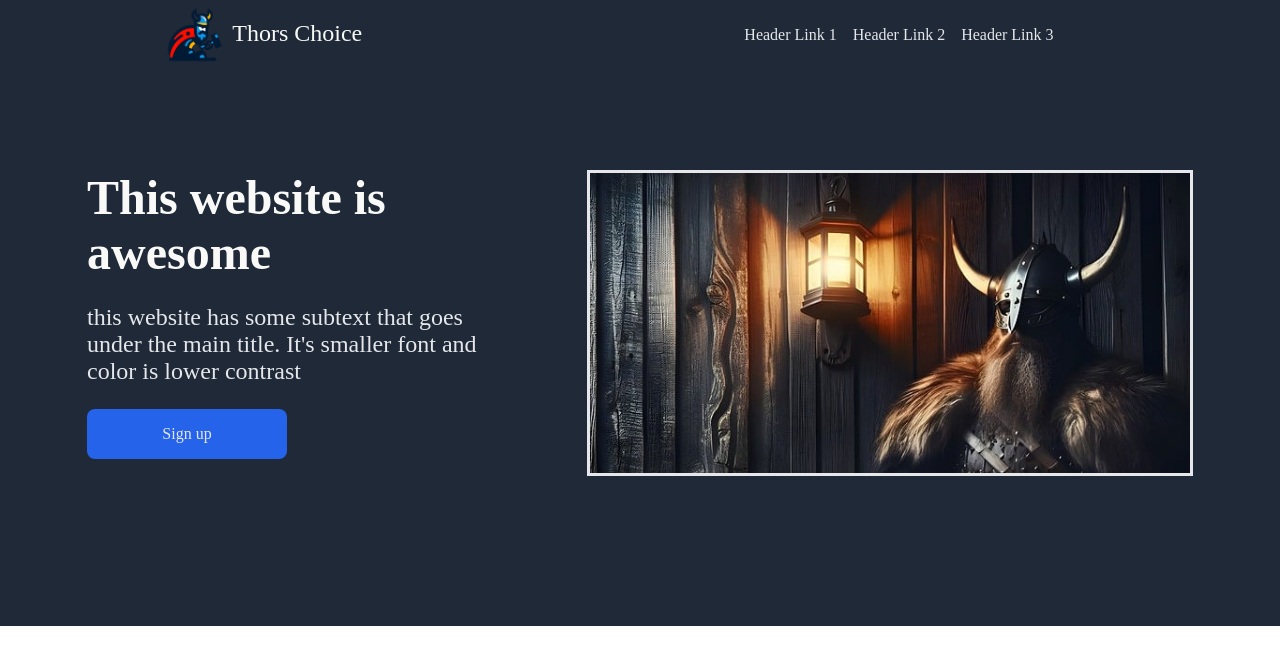
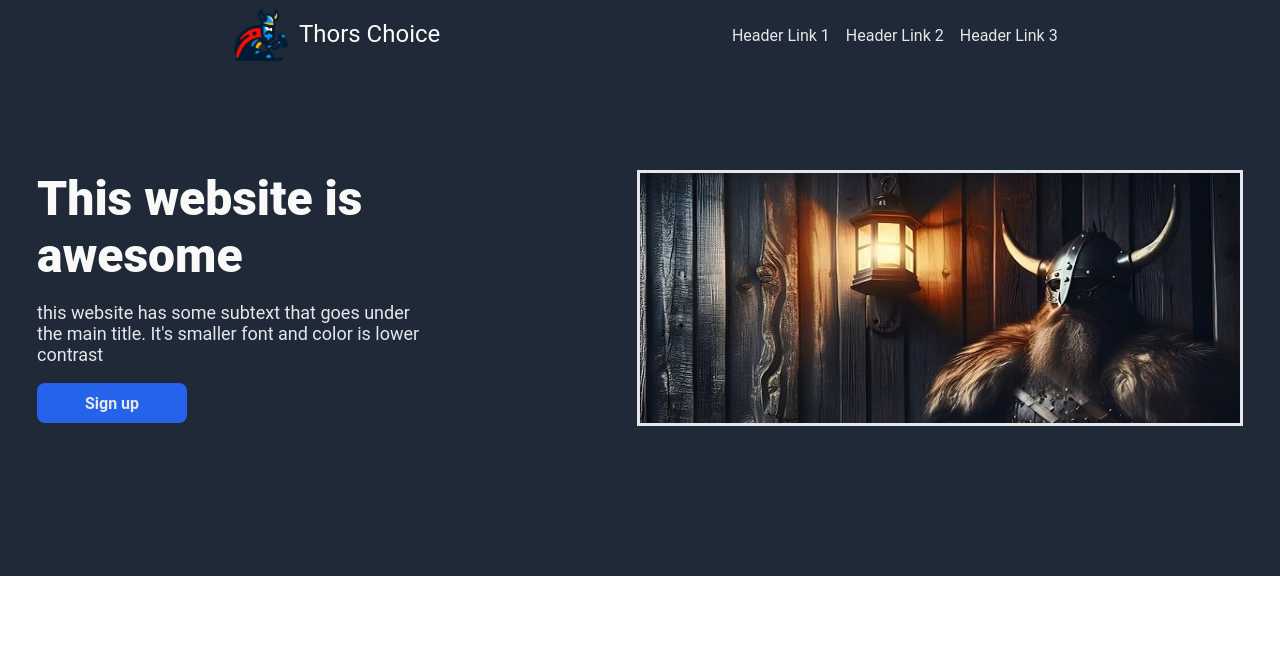
Before and after one commit to RussTP/Odin-Landing-Page, a plain HTML site: page index.html in a window 1280 px wide. Drawn offline with Linux system fonts and the light colour scheme; a web font is replaced by a local one.

Commit message:
made minor positioning changes to make appearance better in the hero container, and resized image

```diff
--- a/index.html
+++ b/index.html
@@ -23,5 +23,5 @@
             <p class="hero-small">this website has some subtext that goes under the main title. It's smaller font and color is lower contrast</p>
             <div class="signup"><a href="#">Sign up</a></div>
             </div>
-            <div class="header-image"><img src="images/viking-image.jpg" alt="viking-image" width="600px" height="300px"></div>
+            <div class="header-image"><img src="images/viking-image.jpg" alt="viking-image" width="600px" height="250px"></div>
        </div>
--- a/styles.css
+++ b/styles.css
@@ -1,10 +1,11 @@
-* {
-    @font-face {
-        font-family: 'Roboto';
-        src: url('https://fonts.googleapis.com/css2?family=Roboto:wght@300&display=swap');
-    }
+@font-face {
+    font-family: 'Roboto';
+    src: url('Roboto-Regular.ttf');
 }
 
+* {
+    font-family: 'roboto', sans-serif;
+}
 body {
 
 display: flex;
@@ -48,7 +49,6 @@ a {
 
 .logo {
 display: flex;
-justify-content: center;
     width: 65px;
     height: 65px;
     padding-top: 5px;
@@ -76,6 +76,7 @@ justify-content: center;
     background-color: #1F2937;
     justify-content: center;
     padding-bottom: 100px;
+    gap: 200px;
 
 }
 
@@ -84,14 +85,14 @@ justify-content: center;
     color: #F9FAF8;
     font-weight: 900;
     font-size: 48px;
-    width: 300px;
+    width: 400px;
 }
 
 .hero-small {
     display: flex;
     flex-direction: column;
     color: #E5E7EB;
-    font-size: 24px;
+    font-size: 18px;
     width: 400px;
 }
 
@@ -101,10 +102,11 @@ justify-content: center;
     align-items: center;
     background-color: #2563EB;
     color: #F9FAF8;
-    width: 200px;
-    height: 50px;
+    width: 150px;
+    height: 40px;
     border-radius: 8px;
     cursor: pointer;
+    font-weight: bold;
 }
 
 .header-image {
@@ -112,8 +114,7 @@ justify-content: center;
     align-self: flex-end;
     justify-content: center;
     width: 600px;
-    height: 300px;
-    margin-left: 100px;
+    height: 250px;
     margin-bottom: 50px;
     border: 3px solid #E5E7EB;
 }
```
